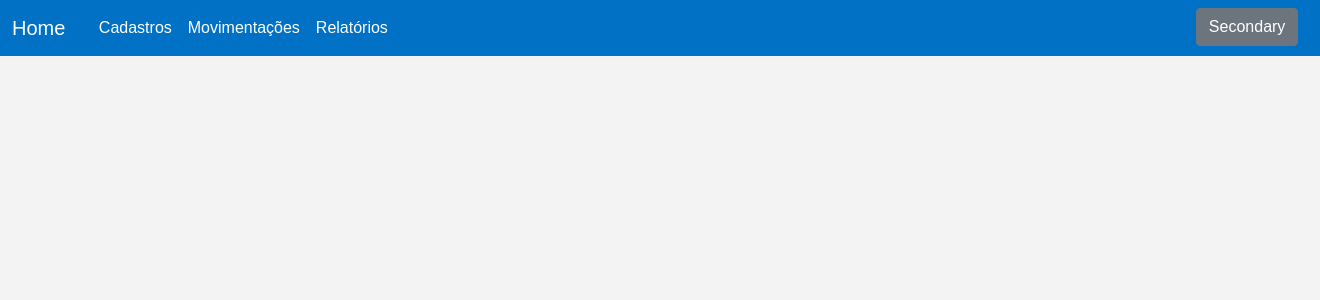
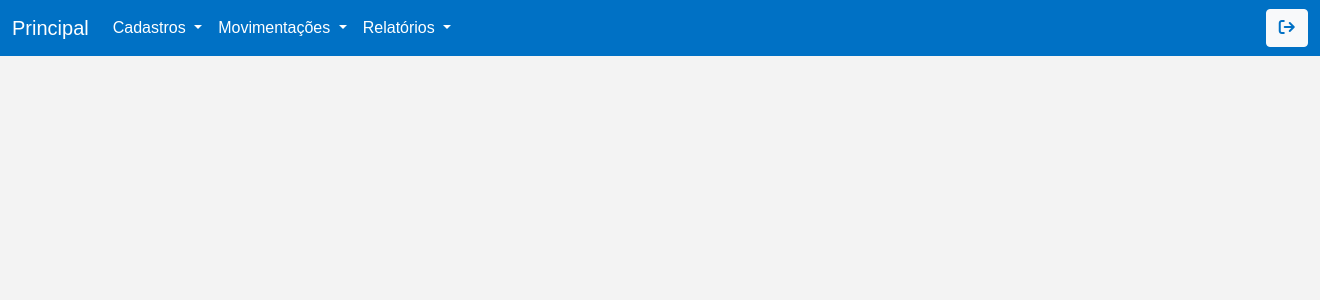
Before and after one commit to guimoreirap/ProjetoTCC, a PHP site: page /principal.html in a window 1320 px wide. Shown: the top 300 px of the page. Run offline with PHP 8.4, Linux system fonts and the light colour scheme; some libraries are stand-ins or nearby versions.

Commit message:
Cabecalho Bootstrap - tentativa 2 OK (nao responsivo-alterar cor no clique do dropdown)

```diff
--- a/css/style-principal.css
+++ b/css/style-principal.css
@@ -25,10 +25,11 @@ a:hover{
 .nav-link:hover{
     color: #fff;
 }
-#navbarNav{
-    display: flex;
-    justify-content: center;
+.btn-light{
+    color:  #0071C5;
+    font-weight: bold;
 }
-#nav-button{
-    margin-left: 800px;
+.btn-light:hover{
+    color: #fff;
+    background-color:  #0071C5;
 }
--- a/principal.html
+++ b/principal.html
@@ -14,29 +14,57 @@
 <body>
 
   <nav class="navbar navbar-expand-lg nav-menu">
-    <div class="container-fluid" id="container-fluid">
-      <a class="navbar-brand" href="#">Home</a>
-      <button class="navbar-toggler" type="button" data-bs-toggle="collapse" data-bs-target="#navbarNav" aria-controls="navbarNav" aria-expanded="false" aria-label="Toggle navigation">
+    <div class="container-fluid">
+      <a class="navbar-brand" href="#">Principal</a>
+      <button class="navbar-toggler" type="button" data-bs-toggle="collapse" data-bs-target="#navbarSupportedContent" aria-controls="navbarSupportedContent" aria-expanded="false" aria-label="Toggle navigation">
         <span class="navbar-toggler-icon"></span>
       </button>
-      <div class="collapse navbar-collapse" id="navbarNav">
-        <ul class="navbar-nav">
-          <li class="nav-item">
-            <a class="nav-link active" aria-current="page" href="#">Cadastros</a>
+      <div class="collapse navbar-collapse" id="navbarSupportedContent">
+        <ul class="navbar-nav me-auto mb-2 mb-lg-0">
+          <li class="nav-item dropdown">
+            <a class="nav-link dropdown-toggle" href="#" id="navbarDropdown" role="button" data-bs-toggle="dropdown" aria-expanded="false">
+              Cadastros
+            </a>
+            <ul class="dropdown-menu" aria-labelledby="navbarDropdown">
+              <li><a class="dropdown-item" href="#">Action</a></li>
+              <li><a class="dropdown-item" href="#">Another action</a></li>
+              <li><hr class="dropdown-divider"></li>
+              <li><a class="dropdown-item" href="#">Something else here</a></li>
+            </ul>
           </li>
-          <li class="nav-item">
-            <a class="nav-link" href="#">Movimentações</a>
+          <li class="nav-item dropdown">
+            <a class="nav-link dropdown-toggle" href="#" id="navbarDropdown" role="button" data-bs-toggle="dropdown" aria-expanded="false">
+              Movimentações
+            </a>
+            <ul class="dropdown-menu" aria-labelledby="navbarDropdown">
+              <li><a class="dropdown-item" href="#">Action</a></li>
+              <li><a class="dropdown-item" href="#">Another action</a></li>
+              <li><hr class="dropdown-divider"></li>
+              <li><a class="dropdown-item" href="#">Something else here</a></li>
+            </ul>
           </li>
-          <li class="nav-item">
-            <a class="nav-link" href="#">Relatórios</a>
-          </li>
-          <li class="nav-item" id="nav-button">
-            <button type="button" class="btn btn-secondary">Secondary</button>
+          <li class="nav-item dropdown">
+            <a class="nav-link dropdown-toggle" href="#" id="navbarDropdown" role="button" data-bs-toggle="dropdown" aria-expanded="false">
+              Relatórios
+            </a>
+            <ul class="dropdown-menu" aria-labelledby="navbarDropdown">
+              <li><a class="dropdown-item" href="#">Action</a></li>
+              <li><a class="dropdown-item" href="#">Another action</a></li>
+              <li><hr class="dropdown-divider"></li>
+              <li><a class="dropdown-item" href="#">Something else here</a></li>
+            </ul>
           </li>
         </ul>
+        <form class="d-flex" role="search">
+
+          <button class="btn btn-light" type="submit"><i class="fa-solid fa-arrow-right-from-bracket"></i></button>
+        </form>
       </div>
     </div>
   </nav>
 
 </body>
+
+<script src="https://cdn.jsdelivr.net/npm/bootstrap@5.1.3/dist/js/bootstrap.bundle.min.js" integrity="sha384-ka7Sk0Gln4gmtz2MlQnikT1wXgYsOg+OMhuP+IlRH9sENBO0LRn5q+8nbTov4+1p" crossorigin="anonymous"></script>
+
 </html>
```
